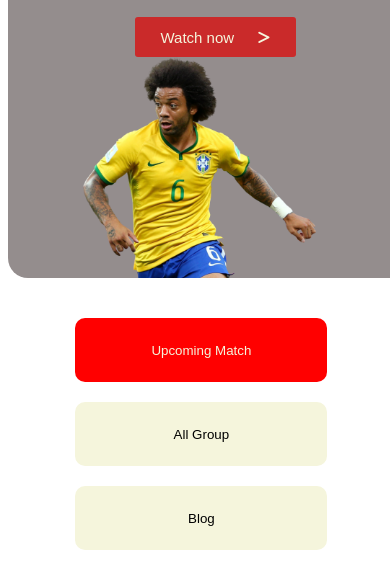
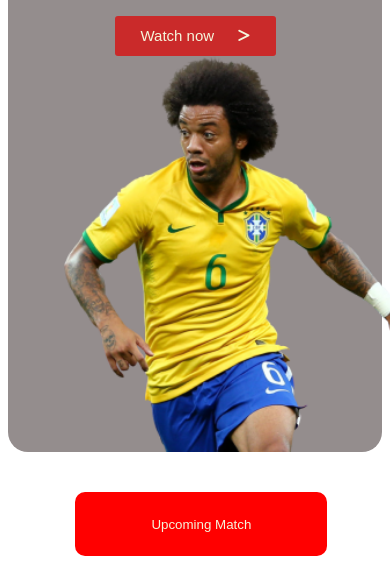
Before and after one commit to Maliha123456/World-cup, a plain HTML site: page index.html in a window 390 px wide. Shown: the part 202-775 px from the top of the page. Drawn offline with Linux system fonts and the light colour scheme.

```diff
--- a/styles.css
+++ b/styles.css
@@ -168,14 +168,13 @@ span{
     padding-left: 10px;
 }
 /* /////mobile view//////// */
-@media screen and (max-width:576px) {
+@media screen and (max-width: 576px) {
 
     .container{
         background-color: rgb(148, 141, 141);
         flex-direction: column;
         margin: 0%;
-        height:472px ;
-        width: 414px;
+        width: fit-content;
     }
     .header{
         width: fit-content;
@@ -198,9 +197,8 @@ span{
         padding-left: 50px;
     }
     img{
-        height: 245px;
-        width: 233px;
-        padding-left: 75px;
+        width: 100%;
+        padding-left: 15%;
     }
     .part2{
         flex-direction: column;
@@ -223,6 +221,7 @@ span{
     .box2 .banner2{
         padding: 0%;
         width: 100%;
+
 
 
     }
```
